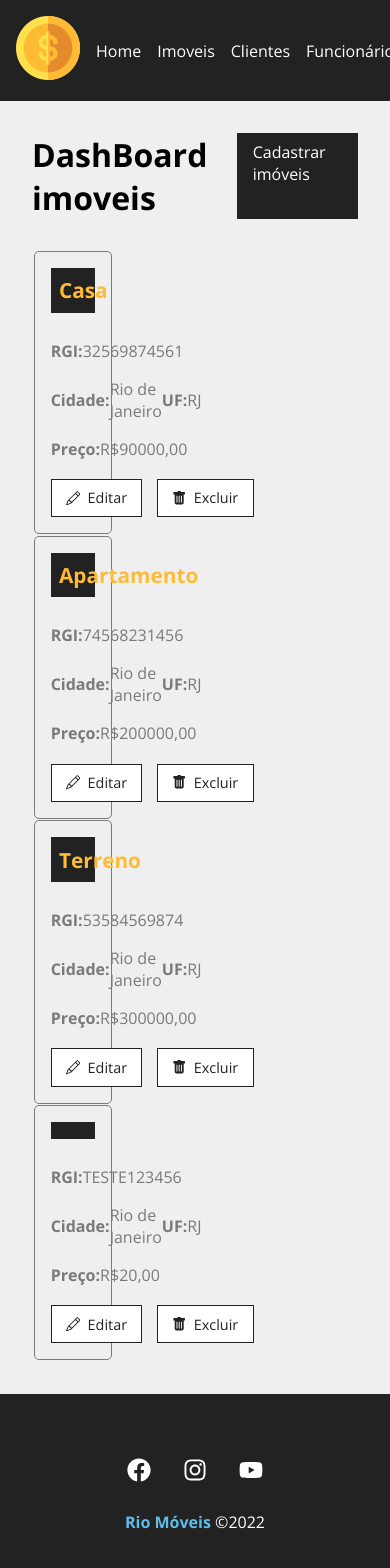
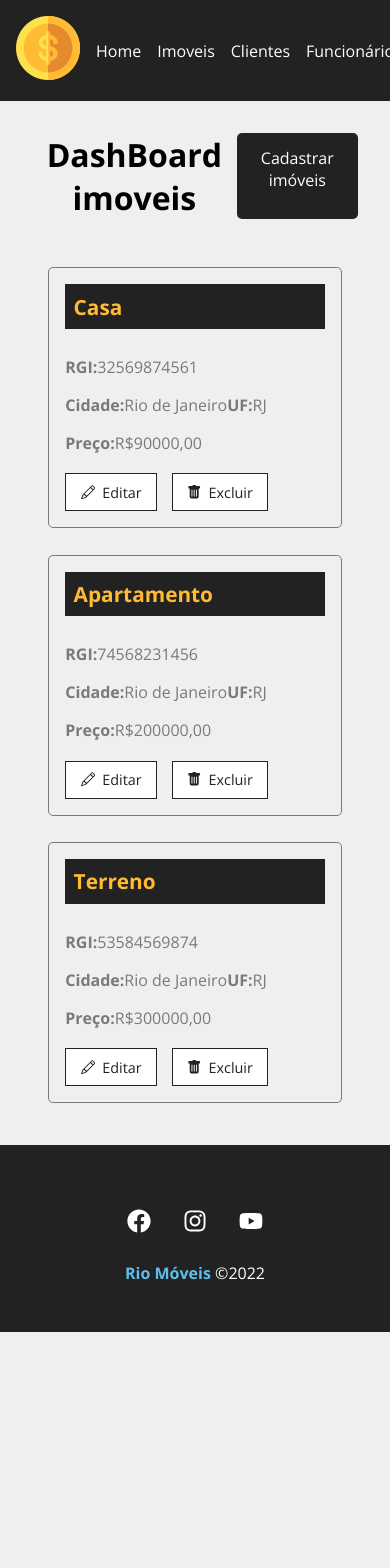
Before and after one commit to GustavodeSousa96/ProjetoGrupoMod3, a React (Create React App) app: page /dashimoveis in a window 390 px wide. Shown: the top 1568 px of the page. After the commit the page ends 1332 px from the top, so only its background shows below. Built offline with nearby package versions, Linux system fonts and the light colour scheme; data requests are answered from the project's data file.

Commit message:
responsividade

```diff
--- a/db.json
+++ b/db.json
@@ -80,24 +80,6 @@
       "complemento": "Prox a padaria",
       "bairro": "Barra da Tijuca",
       "budget": "300000"
-    },
-    {
-      "rgi": "TESTE123456",
-      "cep": "23689475",
-      "logradouro": "Rua Amaral",
-      "numero": "500",
-      "complemento": "Prox a igreja",
-      "bairro": "Campo Grande",
-      "cidade": "Rio de Janeiro",
-      "estado": "RJ",
-      "budget": "20",
-      "category": {
-        "id": "apartamento",
-        "tipo": "Apartamento"
-      },
-      "cost": 0,
-      "services": [],
-      "id": 4
     }
   ],
   "compradores": [
@@ -137,19 +119,6 @@
       "imovelId": 4,
       "cpf": "12345678910",
       "name": ""
-    },
-    {
-      "nome": "TEste",
-      "nascimento": "6546",
-      "cpf": "13897456745",
-      "rg": "asdasd",
-      "category": {
-        "id": "apartamento",
-        "tipo": "Apartamento"
-      },
-      "cost": 0,
-      "services": [],
-      "id": 5
     }
   ]
 }
--- a/src/components/layout/Container.module.css
+++ b/src/components/layout/Container.module.css
@@ -3,11 +3,18 @@
 }
 
 .start {
-  justify-content: flex-start;
+  display: grid;
+  grid-template-columns: 3fr 3fr 3fr;
 }
 
 .column {
   /* Vai trazer colunas para a nossa pagina(como se fosse FlexBox */
-  flex-direction: column;
-  justify-content: flex-start;
+  flex-direction: row;
+  justify-content: center;
 }
+
+@media only screen and (max-device-width: 840px) {
+  .start {
+    grid-template-columns: 1fr;
+  }
+}
--- a/src/components/layout/LinkButton.module.css
+++ b/src/components/layout/LinkButton.module.css
@@ -1,9 +1,10 @@
 .btn {
   background-color: #222;
   color: #fff;
-  padding: 0.5em 1em;
+  padding: 0.9em 1em;
   text-decoration: none;
   transition: 0.5s;
+  border-radius: 5px;
 }
 
 .btn:hover {
--- a/src/components/pages/DashCompradores.js
+++ b/src/components/pages/DashCompradores.js
@@ -52,6 +52,10 @@ function DashCompradores() {
 
      </div>
      {projectMessage && < Message type="success" msg={projectMessage} />}
+     {!removeLoading && <Loading />}
+          {removeLoading && compradores.length === 0 && (
+            <p>Não há imóveis cadastrados.</p>
+          )}
      <Container customClass='start'>
        {compradores.length > 0 && //Alterar as palavras imovel por vendedores e compradores
         compradores.map((project) =>// Aqui o nome project permanece, pois ele faz o link com o project.tipo
@@ -63,10 +67,6 @@ function DashCompradores() {
           cpf={project.cpf}
           handleRemove={removeProject}
           />)}
-          {!removeLoading && <Loading />}
-          {removeLoading && compradores.length === 0 && (
-            <p>Não há imóveis cadastrados.</p>
-          )}
       </Container>
     </div>
   )
--- a/src/components/pages/DashImoveis.js
+++ b/src/components/pages/DashImoveis.js
@@ -65,6 +65,10 @@ function DashImoveis() {
      </div>
       {message && < Message type="success" msg={message} />}
       {projectMessage && < Message type="success" msg={projectMessage} />}
+      {!removeLoading && <Loading />}
+          {removeLoading && imovel.length === 0 && (
+            <p>Não há imóveis cadastrados.</p>
+          )}
       <Container customClass='start'>
        {imovel.length > 0 && //Alterar as palavras imovel por vendedores e compradores
         imovel.map((project) =>// Aqui o nome project permanece, pois ele faz o link com o project.tipo
@@ -77,10 +81,6 @@ function DashImoveis() {
           preco={project.budget}
           handleRemove={removeProject}
           />)}
-          {!removeLoading && <Loading />}
-          {removeLoading && imovel.length === 0 && (
-            <p>Não há imóveis cadastrados.</p>
-          )}
       </Container>
     </div>
   )
--- a/src/components/pages/DashImoveis.module.css
+++ b/src/components/pages/DashImoveis.module.css
@@ -6,4 +6,11 @@
     display: flex;
     justify-content: space-between;
     margin-bottom: 2em;
+    text-align: center;
 }
+
+@media only screen and (max-device-width: 425px) {
+    .title_container {
+        flex-direction: column;
+    }
+}
--- a/src/components/pages/DashVendedores.js
+++ b/src/components/pages/DashVendedores.js
@@ -53,6 +53,10 @@ function DashVendedores() {
 
      </div>
      {projectMessage && < Message type="success" msg={projectMessage} />}
+     {!removeLoading && <Loading />}
+        {removeLoading && vendedores.length === 0 && (
+          <p>Não há funcionários cadastrados.</p>
+        )}
      <Container customClass='start'>
        {vendedores.length > 0 && //Alterar as palavras imovel por vendedores e compradores
         vendedores.map((project) =>// Aqui o nome project permanece, pois ele faz o link com o project.tipo
@@ -63,10 +67,6 @@ function DashVendedores() {
           idade={project.idade}
           handleRemove={removeProject}
           />)}
-         {!removeLoading && <Loading />}
-        {removeLoading && vendedores.length === 0 && (
-          <p>Não há funcionários cadastrados.</p>
-        )}
       </Container>
     </div>
   )
--- a/src/components/project/ProjectCard.module.css
+++ b/src/components/project/ProjectCard.module.css
@@ -2,8 +2,8 @@
     padding: 1em;
     border: 1px solid #7a7a7a;
     border-radius: 5px;
-    width:24%;
-    margin: 0.5%;
+    width: 85%;
+    margin: 5%;
 }
 
 .project_card h4{
@@ -60,3 +60,10 @@
     background-color: #222;
     color: #1ba3cc;
 }
+
+@media only screen and (max-device-width: 1000px) {
+    .project_card {
+        width: 90%;
+        margin-bottom: 10px;
+    }
+}
```
